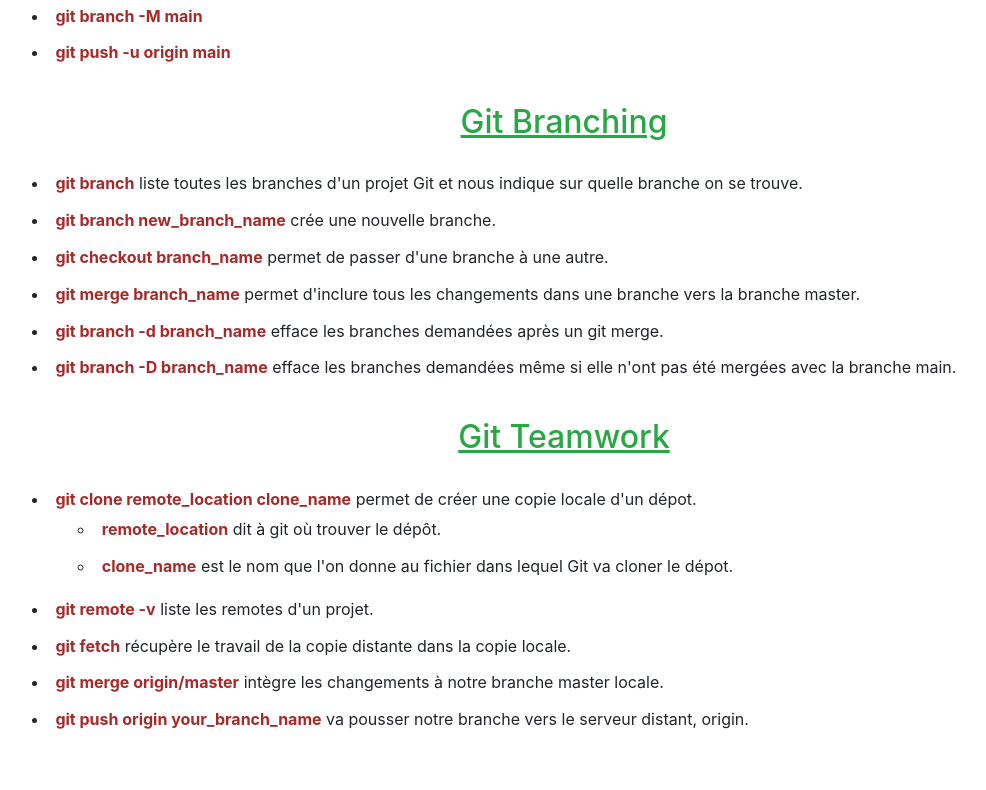
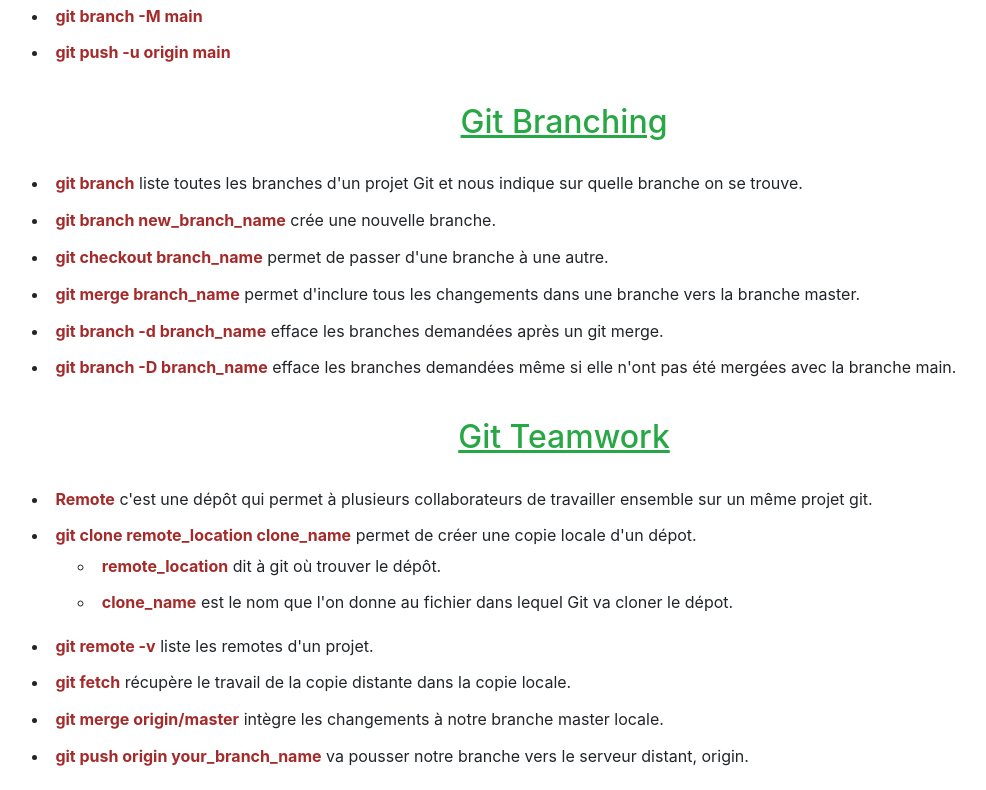
Before and after one commit to Cocore2021/git-resume, a plain HTML site: page index.html in a window 1280 px wide. Shown: the part 873-1663 px from the top of the page, without its empty margins (76-1062 px from the left). Before the commit the page ends 1627 px from the top, so only its background shows below. Drawn offline with Linux system fonts and the light colour scheme.

Commit message:
fin du cours sur git

```diff
--- a/index.html
+++ b/index.html
@@ -56,6 +56,7 @@
             </ul>
             <h2 class="text-center text-success p-3 text-underline"><u>Git Teamwork</u> </h2>
             <ul>
+                <li><strong>Remote</strong> c'est une dépôt qui permet à plusieurs collaborateurs de travailler ensemble sur un même projet git. </li>
                 <li><strong>git clone remote_location clone_name</strong> permet de créer une copie locale d'un dépot.
                     <ul>
                         <li><strong>remote_location</strong> dit à git où trouver le dépôt.</li>
```
